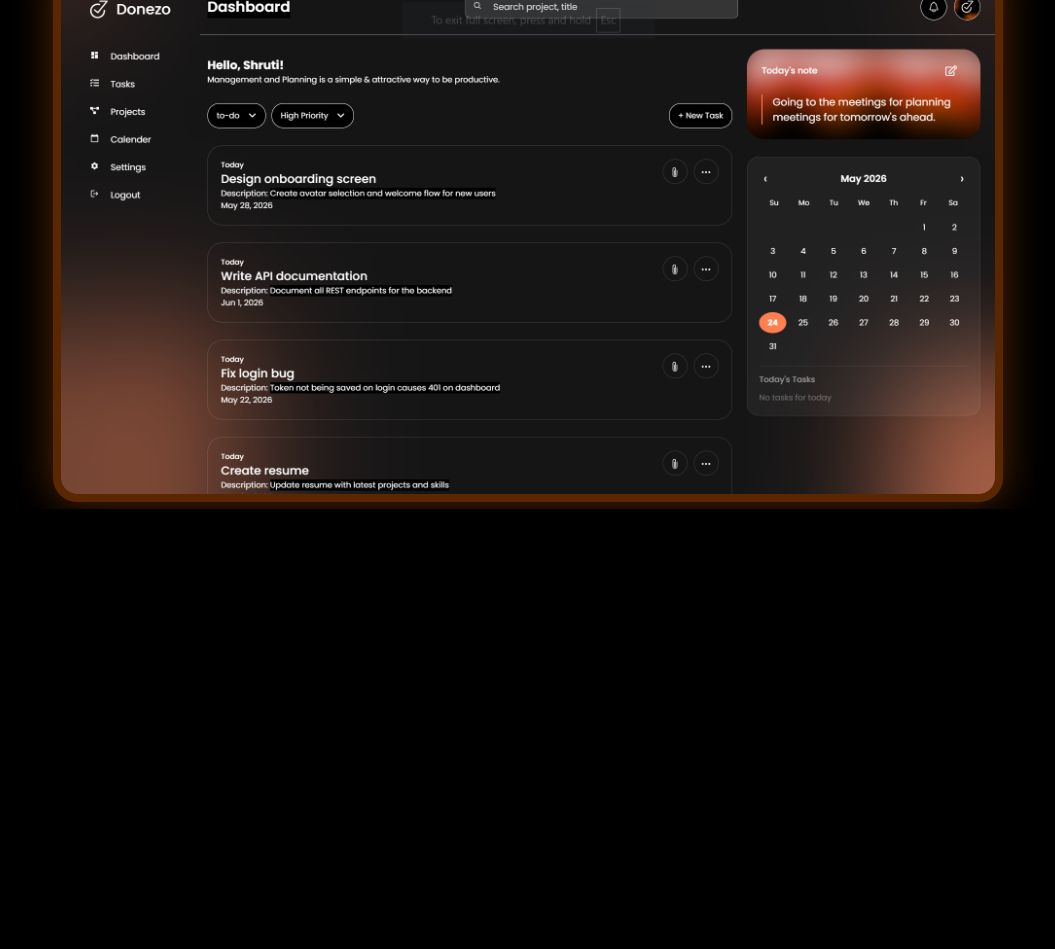
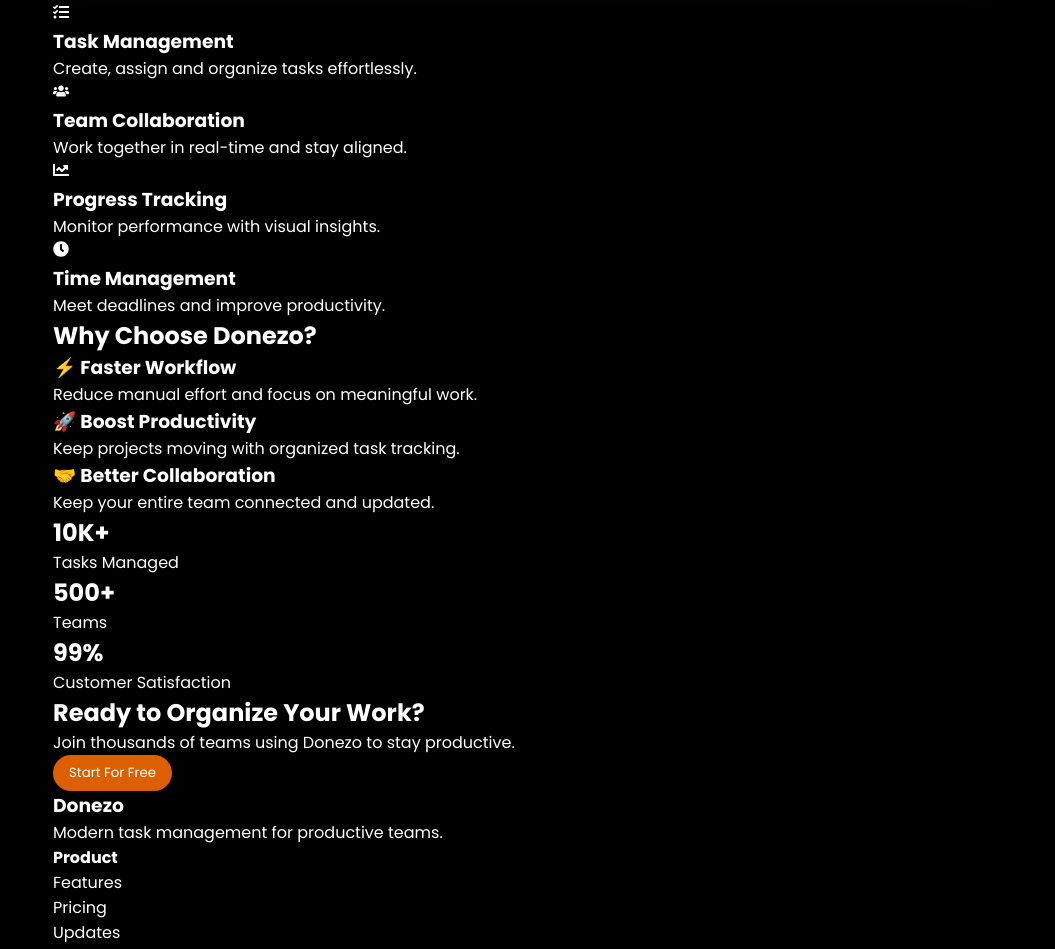
Before and after one commit to shruvie/Donezo, a React (Vite) app in the folder client/: page / in a window 1280 px wide. Shown: the part 640-1589 px from the top of the page, without its empty margins (112-1167 px from the left). Before the commit the page ends 1149 px from the top, so only its background shows below. Built offline with nearby package versions, Linux system fonts and the light colour scheme.

Commit message:
Update hero.jsx

```diff
--- a/client/src/components/hero-section/hero.jsx
+++ b/client/src/components/hero-section/hero.jsx
@@ -1,32 +1,161 @@
 import React from "react";
-import './hero.css';
+import "./hero.css";
 import { BsLightningChargeFill } from "react-icons/bs";
-import dash from '../../assets/image.png';
+import {
+  FaTasks,
+  FaUsers,
+  FaChartLine,
+  FaClock,
+} from "react-icons/fa";
+import dash from "../../assets/image.png";
 
-
-function Hero(){
-    return(
-        <div className="hero">
+function Home() {
+  return (
+    <>
+      {/* HERO SECTION */}
+      <section className="hero">
         <div className="allmain">
           <div className="her-cute">
-                    <p className="tag"><BsLightningChargeFill className="icon" /> Task Management, Simplified!</p>
+            <p className="tag">
+              <BsLightningChargeFill className="icon" />
+              Task Management, Simplified!
+            </p>
           </div>
+
           <div className="maintxt">
-                    <h1 className="heading">Plan smarter, work faster, and <br/>achieve more with Donezo.</h1>
-                <p>Donezo is a modern task management platform for organizing tasks, tracking projects, and boosting productivity with a clean, collaborative workspace.</p>
+            <h1>
+              Plan smarter, work faster, and
+              <br />
+              achieve more with Donezo.
+            </h1>
 
+            <p>
+              Donezo helps teams organize tasks, manage projects, track
+              progress, and collaborate efficiently from one modern workspace.
+            </p>
           </div>
         </div>
+
         <div className="herbut">
           <button className="geti">Get Started</button>
           <button className="try">Try Demo</button>
         </div>
 
-            <div>
-                <img src={dash} className="dash"></img>
+        <img src={dash} alt="Dashboard" className="dash" />
+      </section>
+
+      {/* FEATURES */}
+      <section className="services">
+        <h2>Everything You Need</h2>
+
+        <div className="service-grid">
+          <div className="card">
+            <FaTasks />
+            <h3>Task Management</h3>
+            <p>Create, assign and organize tasks effortlessly.</p>
+          </div>
+
+          <div className="card">
+            <FaUsers />
+            <h3>Team Collaboration</h3>
+            <p>Work together in real-time and stay aligned.</p>
+          </div>
+
+          <div className="card">
+            <FaChartLine />
+            <h3>Progress Tracking</h3>
+            <p>Monitor performance with visual insights.</p>
+          </div>
+
+          <div className="card">
+            <FaClock />
+            <h3>Time Management</h3>
+            <p>Meet deadlines and improve productivity.</p>
           </div>
         </div>
-    )
+      </section>
+
+      {/* WHY US */}
+      <section className="why">
+        <h2>Why Choose Donezo?</h2>
+
+        <div className="why-content">
+          <div>
+            <h3>⚡ Faster Workflow</h3>
+            <p>
+              Reduce manual effort and focus on meaningful work.
+            </p>
+          </div>
+
+          <div>
+            <h3>🚀 Boost Productivity</h3>
+            <p>
+              Keep projects moving with organized task tracking.
+            </p>
+          </div>
+
+          <div>
+            <h3>🤝 Better Collaboration</h3>
+            <p>
+              Keep your entire team connected and updated.
+            </p>
+          </div>
+        </div>
+      </section>
+
+      {/* STATS */}
+      <section className="stats">
+        <div className="stat">
+          <h2>10K+</h2>
+          <p>Tasks Managed</p>
+        </div>
+
+        <div className="stat">
+          <h2>500+</h2>
+          <p>Teams</p>
+        </div>
+
+        <div className="stat">
+          <h2>99%</h2>
+          <p>Customer Satisfaction</p>
+        </div>
+      </section>
+
+      {/* CTA */}
+      <section className="cta">
+        <h2>Ready to Organize Your Work?</h2>
+        <p>
+          Join thousands of teams using Donezo to stay productive.
+        </p>
+
+        <button className="geti">
+          Start For Free
+        </button>
+      </section>
+
+      {/* FOOTER */}
+      <footer className="footer">
+        <div>
+          <h3>Donezo</h3>
+          <p>Modern task management for productive teams.</p>
+        </div>
+
+        <div>
+          <h4>Product</h4>
+          <p>Features</p>
+          <p>Pricing</p>
+          <p>Updates</p>
+        </div>
+
+        <div>
+          <h4>Company</h4>
+          <p>About</p>
+          <p>Contact</p>
+          <p>Careers</p>
+        </div>
+      </footer>
+    </>
+  );
 }
 
-export default Hero;
+export default Home;
```
Lines whose indentation alone changed are shown as unchanged.
